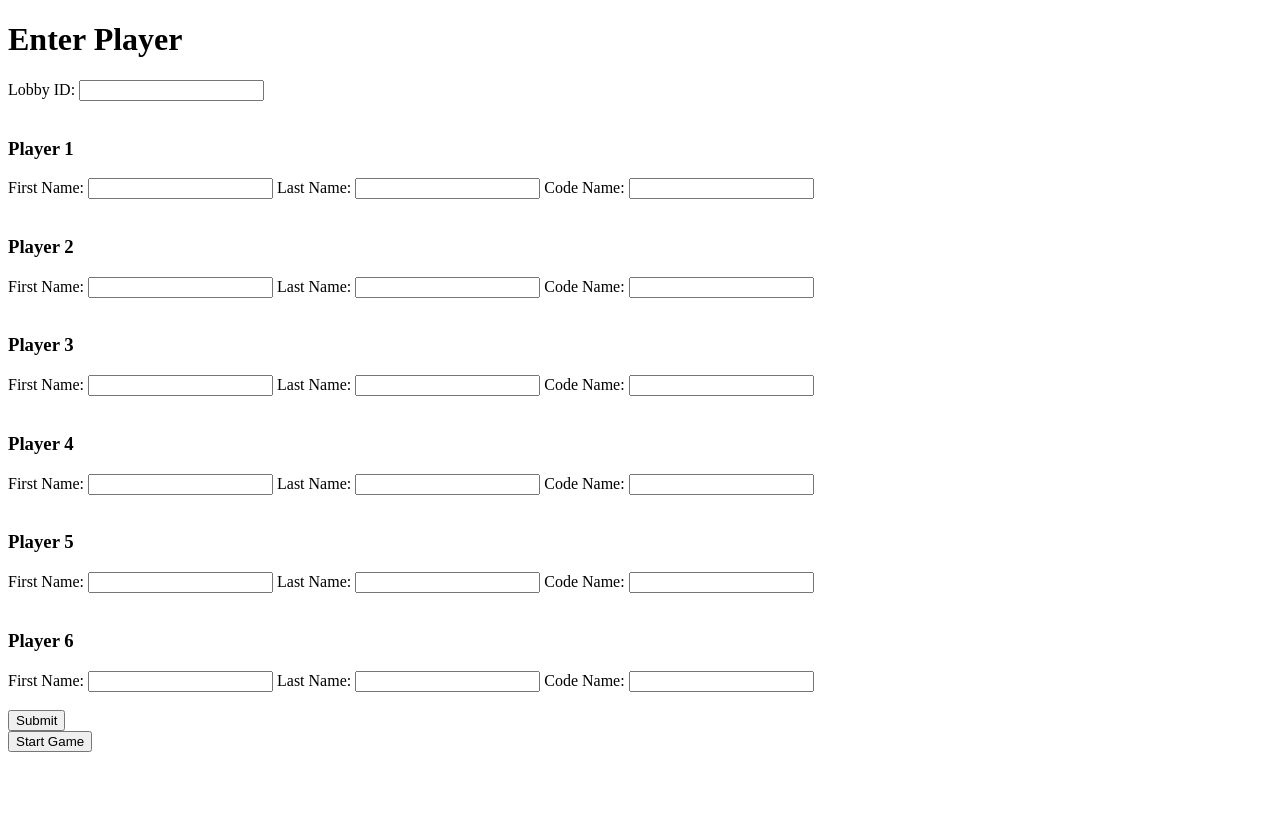
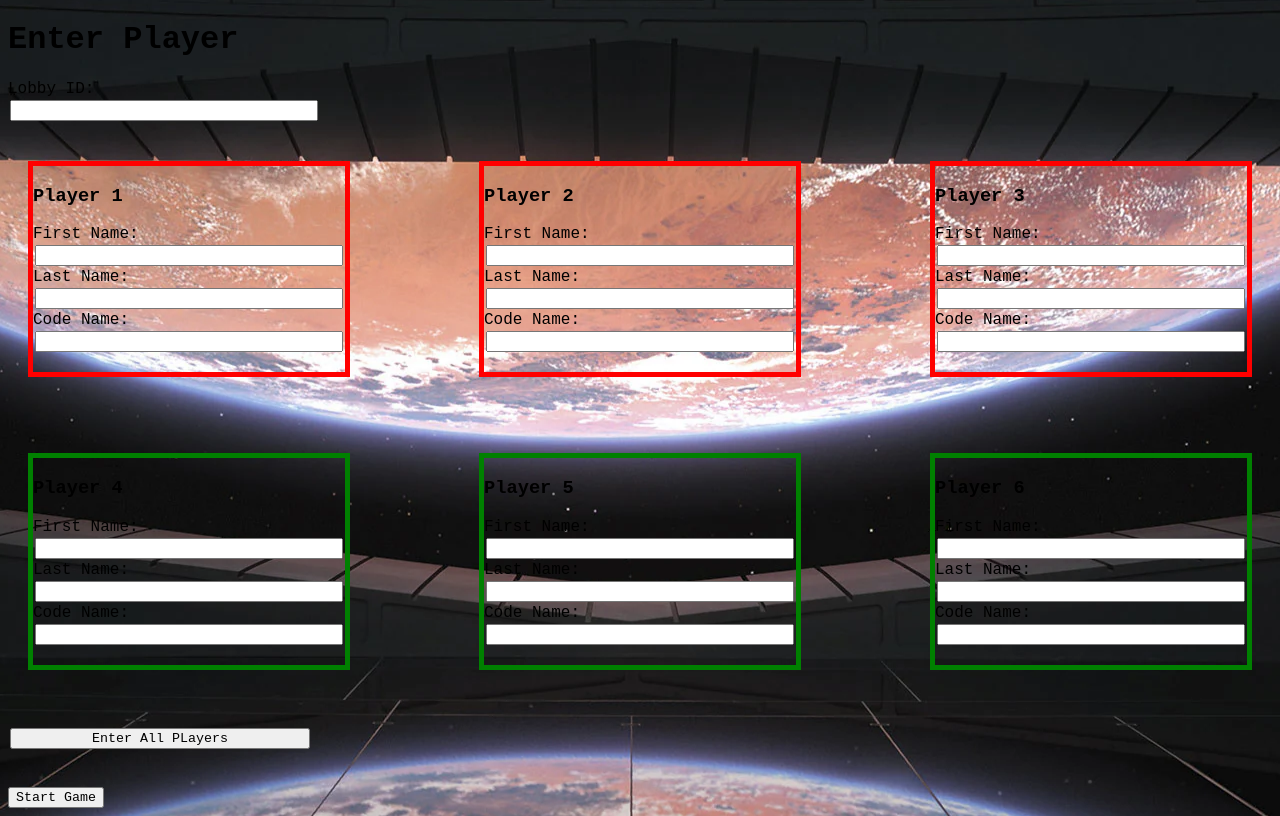
Before and after one commit to gaberay2022/Software-Engineer-Project, a Flask app: page / in a window 1280 px wide. Before the commit the page ends 752 px from the top, so only its background shows below. Run offline with Flask 2, Linux system fonts and the light colour scheme; some libraries are stand-ins or nearby versions.

Commit message:
formatted the player entry screen and fixed a few bugs

```diff
--- a/static/css/PlayerEntryScreen.css
+++ b/static/css/PlayerEntryScreen.css
@@ -35,10 +35,49 @@
     margin-right: 10px;
 }
 
+.player1 {
+  display: inline-block;
+  flex-direction: column;
+  vertical-align: middle;
+  font-family: 'Courier New';
+  margin: 20px;
+  border: 5px solid red;
+}
+
+.player2 {
+  display: inline-block;
+  flex-direction: column;
+  vertical-align: middle;
+  font-family: 'Courier New';
+  margin: 20px;
+  border: 5px solid green;
+}
+
+.container1{
+  display: flex;
+  justify-content: space-between;
+}
+
+.container2{
+  display: flex;
+  justify-content: space-between;
+}
+ label{
+  display: block;
+ }
+
+.lobbyID {
+  font-family: 'Courier New';
+}
+
+input{
+  width: 300px;
+  margin: 2px;
+}
+
+
 /* added a background image that fit the theme */
-.body {
+body {
   background-image: url("entryBackground.jpeg");
-  background-color: #00000;
   background-position: center;
-
 }
--- a/templates/PlayerEntryScreen.html
+++ b/templates/PlayerEntryScreen.html
@@ -8,10 +8,15 @@
     <div class="splash_screen">
       <h1> </h1>
     </div>
-    <h1>Enter Player</h1>
+    <h1 style="font-family: 'Courier New'">Enter Player</h1>
     <form action='PlayerEntryScreen' method="POST">
+
+      <div class = "lobbyID">
         <label for="lobby-id">Lobby ID:</label>
         <input type="text" id="lobby-id" name="lobby-id"><br><br>
+      </div>
+      <div class="container1">
+      <div class="player1">
         <h3>Player 1</h3>
         <label for="player-1-fn">First Name:</label>
         <input type="text" id="player-1-fn" name="player-1-fn">
@@ -19,6 +24,9 @@
         <input type="text" id="player-1-ln" name="player-1-ln">
         <label for="player-1-cn">Code Name:</label>
         <input type="text" id="player-1-cn" name="player-1-cn"><br><br>
+      </div>
+
+      <div class="player1">
         <h3>Player 2</h3>
         <label for="player-2-fn">First Name:</label>
         <input type="text" id="player-2-fn" name="player-2-fn">
@@ -26,6 +34,9 @@
         <input type="text" id="player-2-ln" name="player-2-ln">
         <label for="player-2-cn">Code Name:</label>
         <input type="text" id="player-2-cn" name="player-2-cn"><br><br>
+      </div>
+
+      <div class="player1">
         <h3>Player 3</h3>
         <label for="player-3-fn">First Name:</label>
         <input type="text" id="player-3-fn" name="player-3-fn">
@@ -33,6 +44,12 @@
         <input type="text" id="player-3-ln" name="player-3-ln">
         <label for="player-3-cn">Code Name:</label>
         <input type="text" id="player-3-cn" name="player-3-cn"><br><br>
+      </div>
+    </div>
+
+      <br><br>
+    <div class="container2">
+      <div class="player2">
         <h3>Player 4</h3>
         <label for="player-4-fn">First Name:</label>
         <input type="text" id="player-4-fn" name="player-4-fn">
@@ -40,6 +57,9 @@
         <input type="text" id="player-4-ln" name="player-4-ln">
         <label for="player-4-cn">Code Name:</label>
         <input type="text" id="player-4-cn" name="player-4-cn"><br><br>
+      </div>
+
+      <div class="player2">
         <h3>Player 5</h3>
         <label for="player-5-fn">First Name:</label>
         <input type="text" id="player-5-fn" name="player-5-fn">
@@ -47,6 +67,9 @@
         <input type="text" id="player-5-ln" name="player-5-ln">
         <label for="player-5-cn">Code Name:</label>
         <input type="text" id="player-5-cn" name="player-5-cn"><br><br>
+      </div>
+
+      <div class="player2">
         <h3>Player 6</h3>
         <label for="player-6-fn">First Name:</label>
         <input type="text" id="player-6-fn" name="player-6-fn">
@@ -54,9 +77,15 @@
         <input type="text" id="player-6-ln" name="player-6-ln">
         <label for="player-1-cn">Code Name:</label>
         <input type="text" id="player-6-cn" name="player-6-cn"><br><br>
-      <input type="submit" value="Submit">
+      </div>
+    </div>
+      <br><br>
+
+      <input style="font-family: 'Courier New'; text-align: center;" type="submit" value="Enter All PLayers">
     </form>
-    <button onclick="location.href='{{ url_for('GamePlayScreen') }}'">Start Game</button>
+
+    <br><br>
+    <button style ="font-family: 'Courier New'; align-items: center;" onclick="location.href='{{ url_for('GamePlayScreen') }}'">Start Game</button>
 </body>
 </html>
 <script>
```
Lines whose indentation alone changed are shown as unchanged.
